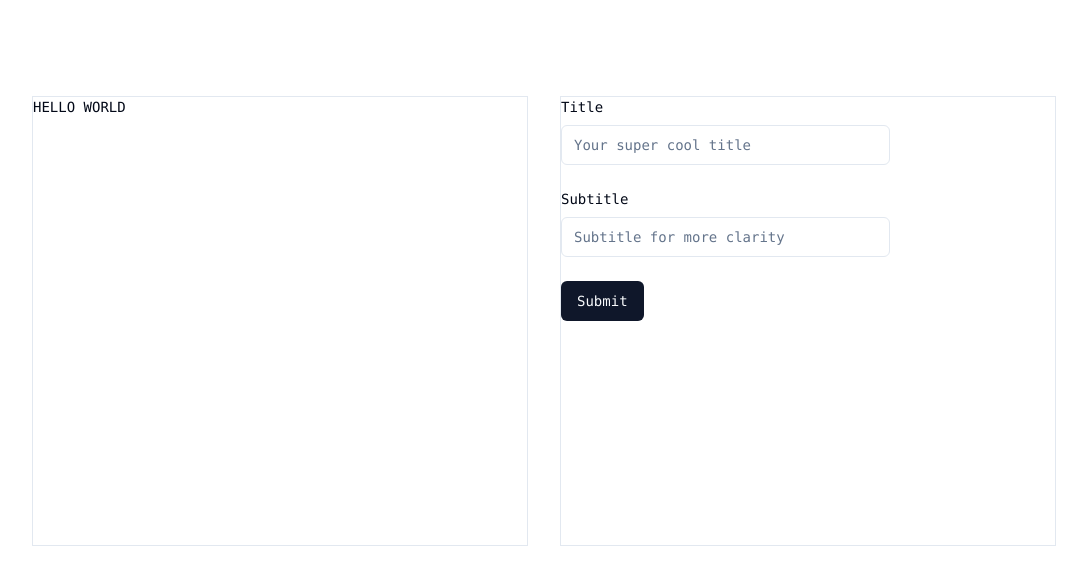
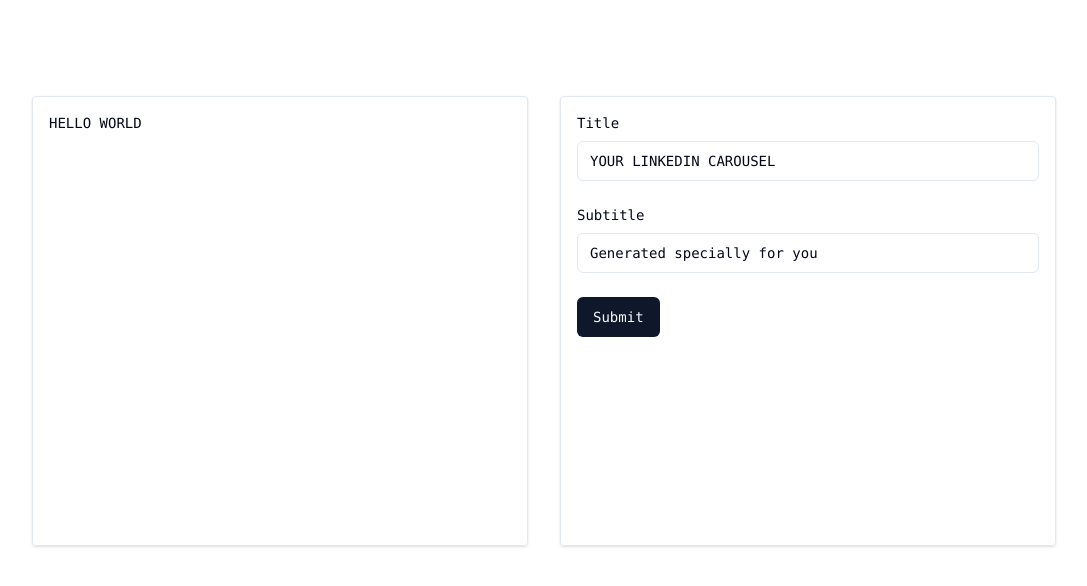
Before and after one commit to FranciscoMoretti/two-panels-nextjs-starter, a Next.js app: page / in a window 1280 px wide. Shown: the top 586 px of the page, without its empty margins (96-1183 px from the left). Built offline with nearby package versions, Linux system fonts and the light colour scheme.

Commit message:
move form state to parent

```diff
--- a/src/app/page.tsx
+++ b/src/app/page.tsx
@@ -5,7 +5,7 @@
 
 import Link from "next/link"
 import { zodResolver } from "@hookform/resolvers/zod"
-import { useForm } from "react-hook-form"
+import { UseFormReturn, useForm } from "react-hook-form"
 import * as z from "zod"
 
 import { Button } from "@/components/ui/button"
@@ -43,11 +43,29 @@
     }),
 })
 
-export function TextareaForm() {
+
+export default function Home() {
   const form = useForm<z.infer<typeof FormSchema>>({
     resolver: zodResolver(FormSchema),
+    defaultValues: {
+      title: 'YOUR LINKEDIN CAROUSEL',
+      subtitle: 'Generated specially for you'
+    }
   })
 
+
+  return (
+    <main className="flex min-h-screen flex-col items-center justify-between p-24">
+      <div className="z-10 max-w-5xl items-stretch w-full gap-8 justify-between font-mono text-sm flex min-h-[450px]">
+        <div className="flex-1 border p-4 rounded shadow">HELLO WORLD</div>
+        <div className="flex-1 border p-4 rounded shadow"><TextareaForm form={form}/></div>
+      </div>
+    </main>
+  )
+}
+
+
+export function TextareaForm({form}: {form:  UseFormReturn<z.infer<typeof FormSchema>, any, undefined>}) {
   function onSubmit(data: z.infer<typeof FormSchema>) {
     toast({
       title: "You submitted the following values:",
@@ -61,7 +79,7 @@
 
   return (
     <Form {...form}>
-      <form onSubmit={form.handleSubmit(onSubmit)} className="w-2/3 space-y-6">
+      <form onSubmit={form.handleSubmit(onSubmit)} className="w-full space-y-6">
         <FormField
           control={form.control}
           name="title"
@@ -71,7 +89,7 @@
               <FormControl>
                 <Input
                   placeholder="Your super cool title"
-                  className="resize-none"
+                  className=""
                   {...field}
                 />
               </FormControl>
@@ -88,7 +106,7 @@
               <FormControl>
                 <Input
                   placeholder="Subtitle for more clarity"
-                  className="resize-none"
+                  className=""
                   {...field}
                 />
               </FormControl>
@@ -101,15 +119,3 @@
     </Form>
   )
 }
-
-
-export default function Home() {
-  return (
-    <main className="flex min-h-screen flex-col items-center justify-between p-24">
-      <div className="z-10 max-w-5xl items-stretch w-full gap-8 justify-between font-mono text-sm flex min-h-[450px]">
-        <div className="flex-1 border">HELLO WORLD</div>
-        <div className="flex-1 border"><TextareaForm/></div>
-      </div>
-    </main>
-  )
-}
```
